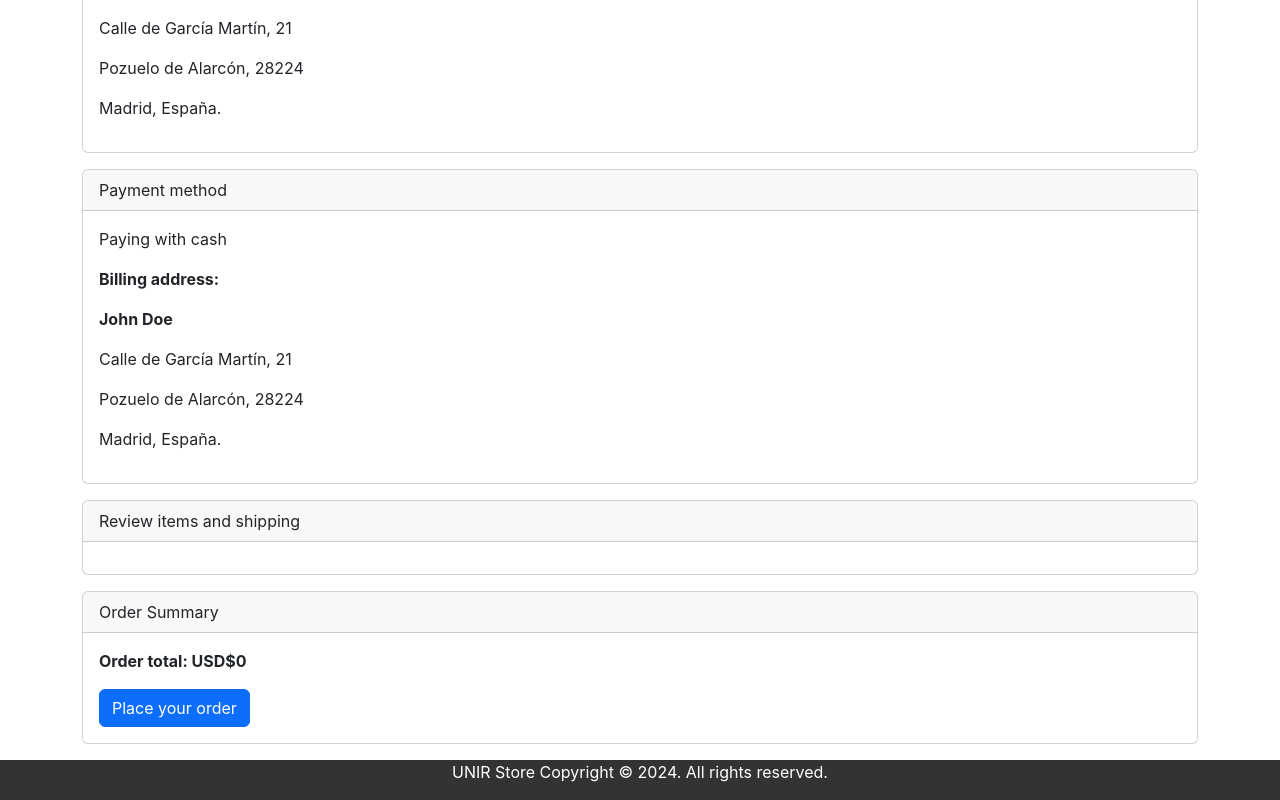
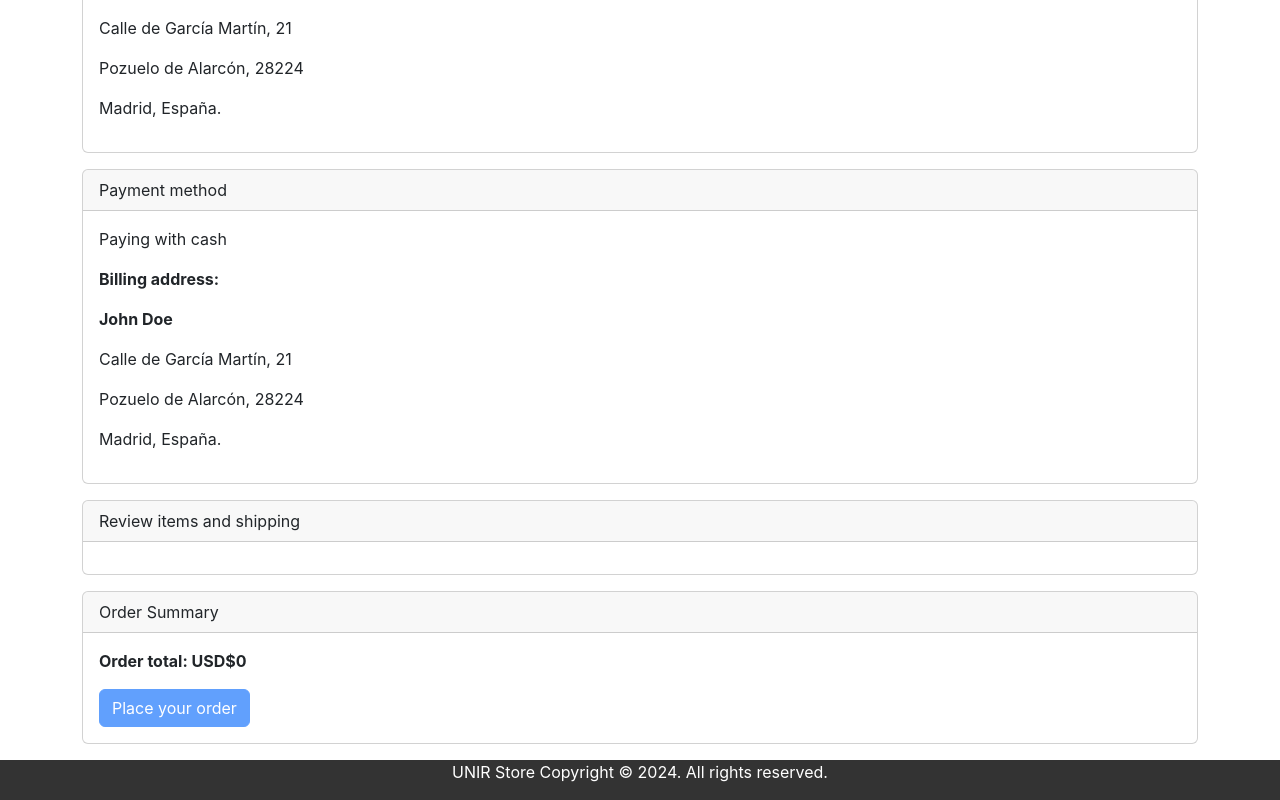
Before and after one commit to jalejandro3984/unir-store, a React (Create React App) app: page /checkout in a window 1280 px wide. Shown: the part 298-1098 px from the top of the page. Built offline with nearby package versions, Linux system fonts and the light colour scheme.

Commit message:
Actividad_1: Deshabilitar boton de place your order cuando no hay productos en el carrito

```diff
--- a/src/views/Checkout.jsx
+++ b/src/views/Checkout.jsx
@@ -47,6 +47,7 @@ export const Checkout = () => {
                 <div className="card-body">
                     <p><strong>Order total: USD${total}</strong></p>
                     <button
+                        disabled={cartProducts.length === 0}
                         onClick={() => navigate('/checkout/success')}
                         className="btn btn-primary"
                     >
```
